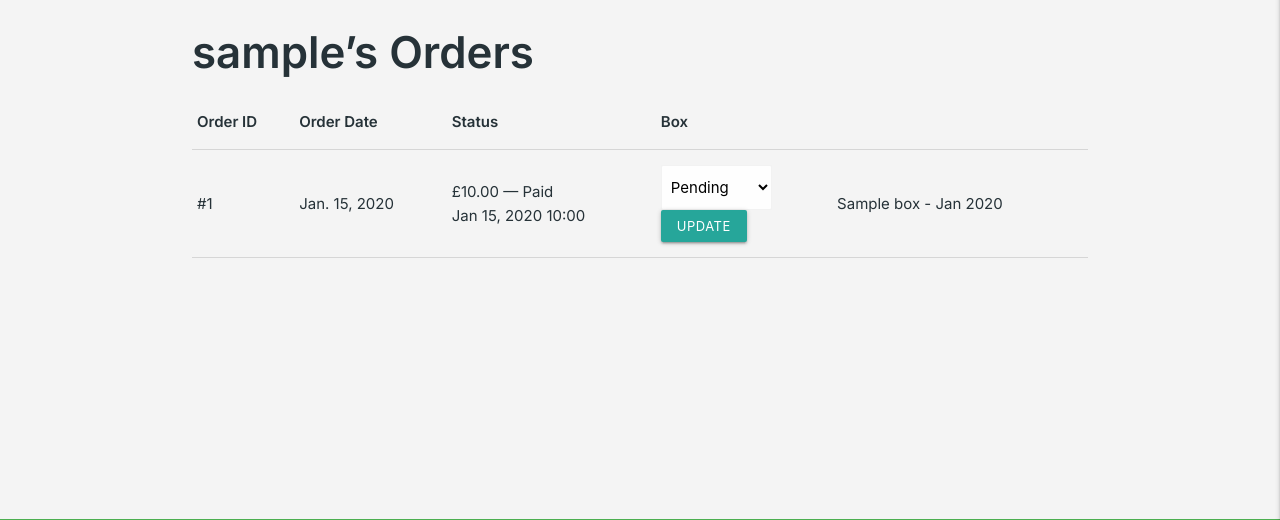
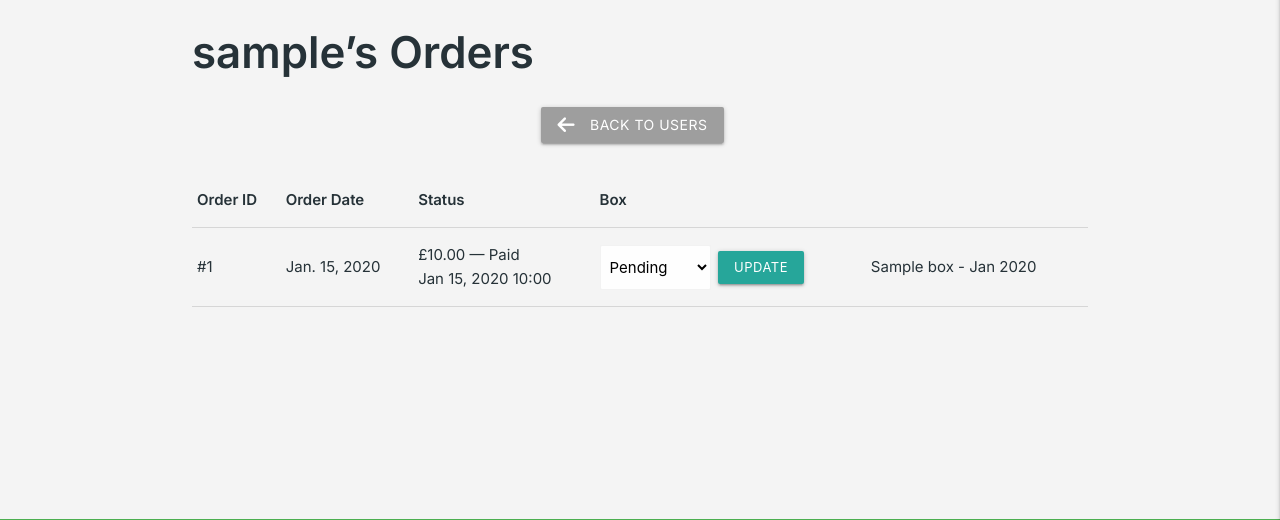
Before and after one commit to monkphin/HobbySub, a Django app: page /dashboard/user_admin/1/orders/ in a window 1280 px wide. Shown: the part 197-717 px from the top of the page. Run offline with Django 3.2, Linux system fonts and the light colour scheme; a user stored in the database is signed in; tables that the repository leaves empty hold one stand-in row (values such as "Sample post"); some libraries are stand-ins or nearby versions.

Commit message:
Dashboard - cleaned up HTML files

```diff
--- a/dashboard/templates/dashboard/box_manager.html
+++ b/dashboard/templates/dashboard/box_manager.html
@@ -5,7 +5,7 @@
 <div class="container">
   <h2 class="center-align">📦 Box Manager</h2>
 
-  <div class="section">
+  <div class="section center-align">
     <a href="{% url 'add_box' %}" class="btn green">
       <i class="fas fa-plus left"></i> Add New Box
     </a>
@@ -52,7 +52,7 @@
                 <strong>{{ product.name }}</strong> (x{{ product.quantity }})
               </div>
               <div class="col s12 m6 right-align">
-                <div class="btn-group" style="display: flex; gap: 0.5rem; justify-content: flex-end; flex-wrap: wrap;">
+                <div class="secondary-content btn-group">
                   <a href="{% url 'edit_product' product.id %}" class="btn-small">
                     <i class="fas fa-edit left"></i> Edit
                   </a>
@@ -70,7 +70,7 @@
     {% endif %}
   </div>
 
-  <div class="section box-actions">
+  <div class="section center-align">
     <a href="{% url 'add_products' %}" class="btn blue waves-effect">
       <i class="fas fa-plus left"></i> Add Product
     </a>
--- a/dashboard/templates/dashboard/delete_product.html
+++ b/dashboard/templates/dashboard/delete_product.html
@@ -6,12 +6,15 @@
   <h5>Are you sure you want to permanently delete <strong>{{ product.name }}</strong>?</h5>
 
   <form method="post">
+    <div class="button-row">
       {% csrf_token %}
       <button type="submit" class="btn red">Yes, Delete</button>
       {% if product.box %}
         <a href="{% url 'edit_box_products' product.box.id %}" class="btn grey">Cancel</a>
       {% else %}
         <a href="{% url 'box_admin' %}" class="btn grey">Cancel</a>
-    {% endif %}  </form>
+      {% endif %}
+    </div>
+  </form>
 </div>
 {% endblock %}
--- a/dashboard/templates/dashboard/delete_user.html
+++ b/dashboard/templates/dashboard/delete_user.html
@@ -13,8 +13,10 @@
 
   <form method="post" class="center-align">
     {% csrf_token %}
-    <a href="{% url 'user_admin' %}" class="btn grey">Cancel</a>
-    <button type="submit" class="btn red">Deactivate</button>
+    <div class="button-row">
+      <a href="{% url 'user_admin' %}" class="btn grey">Cancel</a>
+      <button type="submit" class="btn red">Deactivate</button>
+    </div>
   </form>
 </div>
 {% endblock %}
--- a/dashboard/templates/dashboard/edit_user.html
+++ b/dashboard/templates/dashboard/edit_user.html
@@ -33,8 +33,10 @@
       {% endif %}
     </p>
 
-    <button type="submit" class="btn green">Save</button>
-    <a href="{% url 'user_admin' %}" class="btn grey">Cancel</a>
+    <div class="button-row">
+      <button type="submit" class="btn green">Save</button>
+      <a href="{% url 'user_admin' %}" class="btn grey">Cancel</a>
+    </div>
   </form>
 </div>
 {% endblock %}
--- a/dashboard/templates/dashboard/product_form.html
+++ b/dashboard/templates/dashboard/product_form.html
@@ -20,7 +20,7 @@
     </div>
     {% if editing and product and product.image %}
       <p>Current Image:</p>
-      <img src="{{ product.image.url }}" alt="{{ product.name }}" class="responsive-img" style="max-height: 200px;">
+      <img src="{{ product.image.url }}" alt="{{ product.name }}" class="responsive-img small-preview">
     {% endif %}
     <div class="section">
       <label for="{{ form.quantity.id_for_label }}">Quantity</label>
@@ -32,9 +32,10 @@
       {{ form.box }}
     </div>
   {% endif %}
-
+  <div class="button-row">
     <button type="submit" class="btn green">{% if editing %}Update{% else %}Save{% endif %}</button>
     <a href="{% url 'box_admin' %}" class="btn grey">Cancel</a>
+  </div>
   </form>
 </div>
 {% endblock %}
--- a/dashboard/templates/dashboard/user_orders.html
+++ b/dashboard/templates/dashboard/user_orders.html
@@ -4,7 +4,11 @@
 {% block content %}
 <div class="container">
   <h3>{{ user.username }}’s Orders</h3>
-
+  <div class="row button-row center-align" style="margin-bottom: 2rem;">
+    <a href="{% url 'user_admin' %}" class="btn grey">
+      <i class="fas fa-arrow-left left"></i> Back to Users
+    </a>
+  </div>
   {% if orders %}
     <table class="highlight">
       <thead>
@@ -31,8 +35,8 @@
           <td>
             <form method="post" action="{% url 'update_order_status' order.id %}">
               {% csrf_token %}
-              <div class="input-field inline" style="margin:0">
-                <select name="status" class="browser-default" style="width: auto;">
+              <div class="inline-form">
+                <select name="status" class="browser-default select-auto-width">
                   {% for key, label in order.STATUS_CHOICES %}
                     <option value="{{ key }}" {% if order.status == key %}selected{% endif %}>{{ label }}</option>
                   {% endfor %}
--- a/static/css/style.css
+++ b/static/css/style.css
@@ -207,9 +207,9 @@ nav ul li a:hover {
 }
 
 .card-action {
-  display: flex;
-  justify-content: space-between;
+  padding: 1rem;
 }
+
 
 /* === Toasts === */
 #toast-container {
@@ -311,7 +311,7 @@ ul li i.left {
   display: flex;
   gap: 0.5rem;
   flex-wrap: wrap;
-  justify-content: flex-end;
+  justify-content: center;
   align-items: center;
 }
 
@@ -429,8 +429,9 @@ ul li i.left {
 .product-grid .card {
   display: flex;
   flex-direction: column;
-  flex-grow: 1;
-  width: 100%;
+  justify-content: space-between;
+  height: 100%;
+  min-height: 440px;
 }
 
 .product-grid .card-content {
@@ -438,8 +439,8 @@ ul li i.left {
   display: flex;
   flex-direction: column;
   justify-content: space-between;
+  min-height: 120px;
 }
-
 
 /* === Mobile Adjustments === */
 @media (max-width: 600px) {
@@ -525,3 +526,19 @@ h4 {
   justify-content: center;
   align-items: center;
 }
+
+.small-preview {
+  max-height: 200px;
+  border-radius: 8px;
+}
+
+.inline-form {
+  display: flex;
+  align-items: center;
+  gap: 0.5rem;
+  margin: 0;
+}
+
+.select-auto-width {
+  width: auto;
+}
```
Also changed, not shown: dashboard/templates/dashboard/box.html (+5 -3 lines), dashboard/templates/dashboard/box_products.html (+5 -5 lines), dashboard/templates/dashboard/delete_box.html (+5 -3 lines), dashboard/templates/dashboard/remove_product.html (+5 -3 lines), dashboard/templates/dashboard/user_admin.html (+7 -5 lines). Lines whose indentation alone changed are shown as unchanged.
